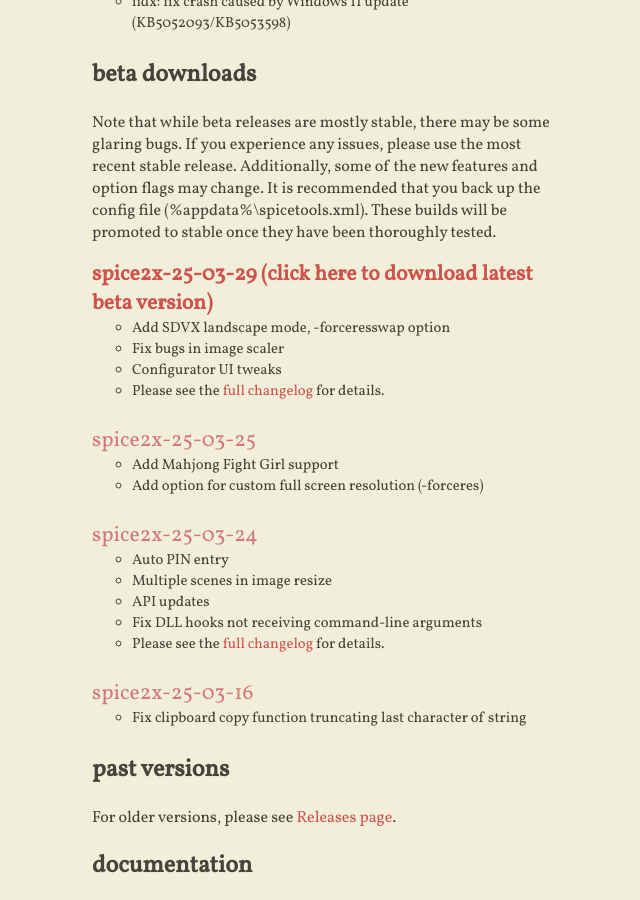
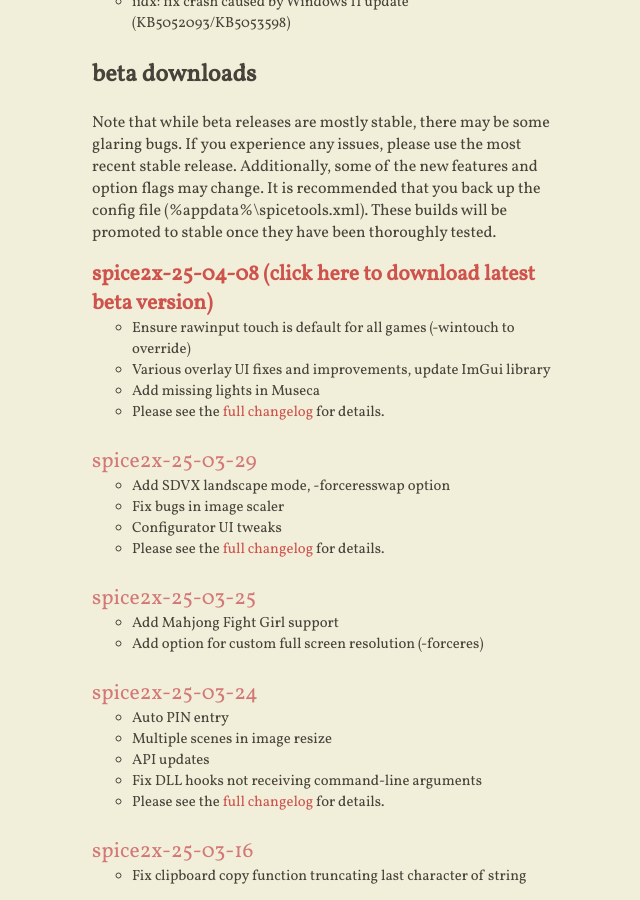
Before and after one commit to spice2x/spice2x.github.io, a Jekyll site: the page built from docs/index.html, in a window 1280 px wide and 900 px high, scrolled down 649 px. Shown: the whole window, without its empty margins (412-1052 px from the left). Built offline with Jekyll 4.4.1, drawn with Linux system fonts in a browser that asks for light colours; nearby versions of some CDN libraries.

Commit message:
25-04-08

```diff
--- a/docs/_includes/content.html
+++ b/docs/_includes/content.html
@@ -41,6 +41,17 @@
   stable once they have been thoroughly tested.
 </p>
 <ul class="downloads-beta highlight-latest">
+  <li>
+    <a class="download-link" href="https://github.com/spice2x/spice2x.github.io/releases/download/25-04-08/spice2x-25-04-08.zip">
+      spice2x-25-04-08
+    </a>
+    <ul>
+      <li>Ensure rawinput touch is default for all games (-wintouch to override)</li>
+      <li>Various overlay UI fixes and improvements, update ImGui library</li>
+      <li>Add missing lights in Museca</li>
+      <li>Please see the <a href="https://github.com/spice2x/spice2x.github.io/releases/tag/25-04-08">full changelog</a> for details.</li>
+    </ul>
+  </li>
   <li>
     <a class="download-link" href="https://github.com/spice2x/spice2x.github.io/releases/download/25-03-29/spice2x-25-03-29.zip">
       spice2x-25-03-29
```
